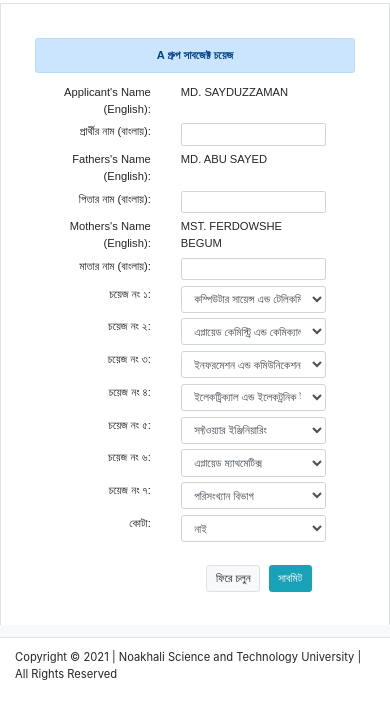
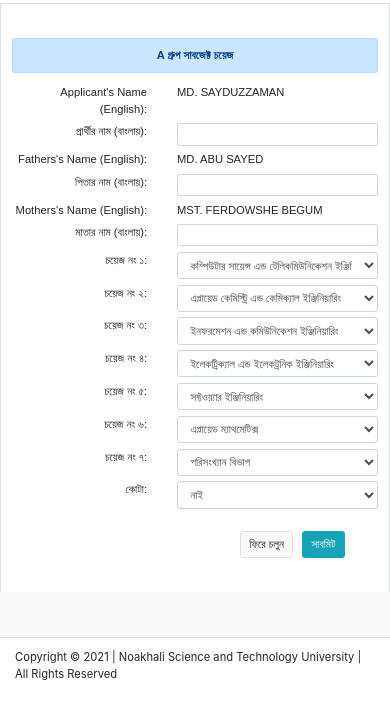
Before and after one commit to mashikr/gst-nstu, a plain HTML site: page choice_form.html in a window 390 px wide. Shown: the part 43-762 px from the top of the page. Drawn offline with Linux system fonts and the light colour scheme; a web font is replaced by a local one.

Commit message:
slight change

```diff
--- a/choice_form.html
+++ b/choice_form.html
@@ -21,7 +21,7 @@
     </header>
     <div class="bg-light">
         <main class="container px-0">
-            <div class="border-left border-right p-5 bg-white px-3">
+            <div class="border-left border-right py-5 px-sm-3 px-md-5 bg-white px-3">
                 <div class="alert alert-primary text-center">
                     <b>A গ্রুপ সাবজেক্ট চয়েজ</b>
                 </div>
@@ -29,11 +29,11 @@
                     <form action="form.html">
                         <div class="row mb-2">
                             <div class="col-5 text-right text-justify">Applicant's Name (English):</div>
-                            <div class="col-6 text-capitalize">MD. SAYDUZZAMAN </div>
+                            <div class="col text-capitalize">MD. SAYDUZZAMAN </div>
                         </div>
                         <div class="row mb-2">
                             <div class="col-5 text-right">প্রার্থীর নাম (বাংলায়):</div>
-                            <div class="col-6 col-lg-4"><input type="text" class="form-control form-control-sm"></div>
+                            <div class="col col-sm-6 col-lg-4"><input type="text" class="form-control form-control-sm"></div>
                         </div>
                         <div class="row mb-2">
                             <div class="col-5 text-right text-justify">Fathers's Name (English):</div>
@@ -42,7 +42,7 @@
                         </div>
                         <div class="row mb-2">
                             <div class="col-5 text-right">পিতার নাম (বাংলায়):</div>
-                            <div class="col-6 col-lg-4"><input type="text" class="form-control form-control-sm"></div>
+                            <div class="col col-sm-6 col-lg-4"><input type="text" class="form-control form-control-sm"></div>
                         </div>
                         <div class="row mb-2">
                             <div class="col-5 text-right text-justify">Mothers's Name (English):</div>
@@ -51,11 +51,11 @@
                         </div>
                         <div class="row mb-2">
                             <div class="col-5 text-right">মাতার নাম (বাংলায়):</div>
-                            <div class="col-6 col-lg-4"><input type="text" class="form-control form-control-sm"></div>
+                            <div class="col col-sm-6 col-lg-4"><input type="text" class="form-control form-control-sm"></div>
                         </div>
                         <div class="row mb-2">
                             <div class="col-5 text-right">চয়েজ নং ১:</div>
-                            <div class="col-6 col-lg-4">
+                            <div class="col col-sm-6 col-lg-4">
                                 <select class="form-control">
                                     <option selected value="1">কম্পিউটার সায়েন্স এন্ড টেলিকমিউনিকেশন ইঞ্জিনিয়ারিং</option>
                                     <option value="2">এপ্লায়েড কেমিস্ট্রি এন্ড কেমিক্যাল ইঞ্জিনিয়ারিং</option>
@@ -69,7 +69,7 @@
                         </div>
                         <div class="row mb-2">
                             <div class="col-5 text-right">চয়েজ নং ২:</div>
-                            <div class="col-6 col-lg-4">
+                            <div class="col col-sm-6 col-lg-4">
                                 <select class="form-control">
                                     <option value="1">কম্পিউটার সায়েন্স এন্ড টেলিকমিউনিকেশন ইঞ্জিনিয়ারিং</option>
                                     <option selected value="2">এপ্লায়েড কেমিস্ট্রি এন্ড কেমিক্যাল ইঞ্জিনিয়ারিং</option>
@@ -83,7 +83,7 @@
                         </div>
                         <div class="row mb-2">
                             <div class="col-5 text-right">চয়েজ নং ৩:</div>
-                            <div class="col-6 col-lg-4">
+                            <div class="col col-sm-6 col-lg-4">
                                 <select class="form-control">
                                     <option value="1">কম্পিউটার সায়েন্স এন্ড টেলিকমিউনিকেশন ইঞ্জিনিয়ারিং</option>
                                     <option value="2">এপ্লায়েড কেমিস্ট্রি এন্ড কেমিক্যাল ইঞ্জিনিয়ারিং</option>
@@ -97,7 +97,7 @@
                         </div>
                         <div class="row mb-2">
                             <div class="col-5 text-right">চয়েজ নং ৪:</div>
-                            <div class="col-6 col-lg-4">
+                            <div class="col col-sm-6 col-lg-4">
                                 <select class="form-control">
                                     <option value="1">কম্পিউটার সায়েন্স এন্ড টেলিকমিউনিকেশন ইঞ্জিনিয়ারিং</option>
                                     <option value="2">এপ্লায়েড কেমিস্ট্রি এন্ড কেমিক্যাল ইঞ্জিনিয়ারিং</option>
@@ -111,7 +111,7 @@
                         </div>
                         <div class="row mb-2">
                             <div class="col-5 text-right">চয়েজ নং ৫:</div>
-                            <div class="col-6 col-lg-4">
+                            <div class="col col-sm-6 col-lg-4">
                                 <select class="form-control">
                                     <option value="1">কম্পিউটার সায়েন্স এন্ড টেলিকমিউনিকেশন ইঞ্জিনিয়ারিং</option>
                                     <option value="2">এপ্লায়েড কেমিস্ট্রি এন্ড কেমিক্যাল ইঞ্জিনিয়ারিং</option>
@@ -125,7 +125,7 @@
                         </div>
                         <div class="row mb-2">
                             <div class="col-5 text-right">চয়েজ নং ৬:</div>
-                            <div class="col-6 col-lg-4">
+                            <div class="col col-sm-6 col-lg-4">
                                 <select class="form-control">
                                     <option value="1">কম্পিউটার সায়েন্স এন্ড টেলিকমিউনিকেশন ইঞ্জিনিয়ারিং</option>
                                     <option value="2">এপ্লায়েড কেমিস্ট্রি এন্ড কেমিক্যাল ইঞ্জিনিয়ারিং</option>
@@ -139,7 +139,7 @@
                         </div>
                         <div class="row mb-2">
                             <div class="col-5 text-right">চয়েজ নং ৭:</div>
-                            <div class="col-6 col-lg-4">
+                            <div class="col col-sm-6 col-lg-4">
                                 <select class="form-control">
                                     <option value="1">কম্পিউটার সায়েন্স এন্ড টেলিকমিউনিকেশন ইঞ্জিনিয়ারিং</option>
                                     <option value="2">এপ্লায়েড কেমিস্ট্রি এন্ড কেমিক্যাল ইঞ্জিনিয়ারিং</option>
@@ -153,7 +153,7 @@
                         </div>
                         <div class="row mb-2">
                             <div class="col-5 text-right">কোটা:</div>
-                            <div class="col-6 col-lg-4">
+                            <div class="col col-sm-6 col-lg-4">
                                 <select class="form-control">
                                     <option selected value="1">নাই</option>
                                     <option value="2">মুক্তিযোদ্ধা কোটা</option>
@@ -165,7 +165,7 @@
                             </div>
                         </div>
                         <div class="row justify-content-center pt-4">
-                           <div class="col-9 col-sm-6 text-right">
+                           <div class="col-10 col-lg-6 text-right">
                             <a href="index.html" class="btn btn-light mr-2 border">ফিরে চলুন</a>
                             <input type="submit" class="btn btn-info" value="সাবমিট">
                            </div>
```
